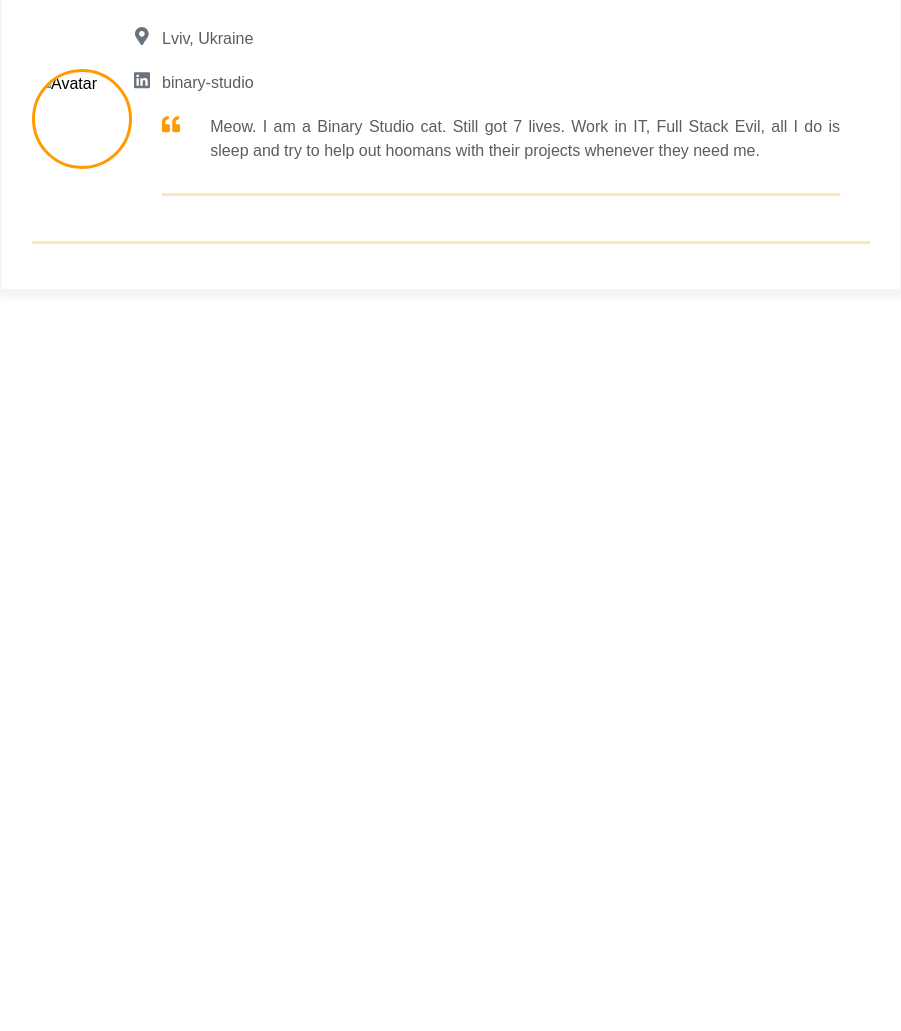
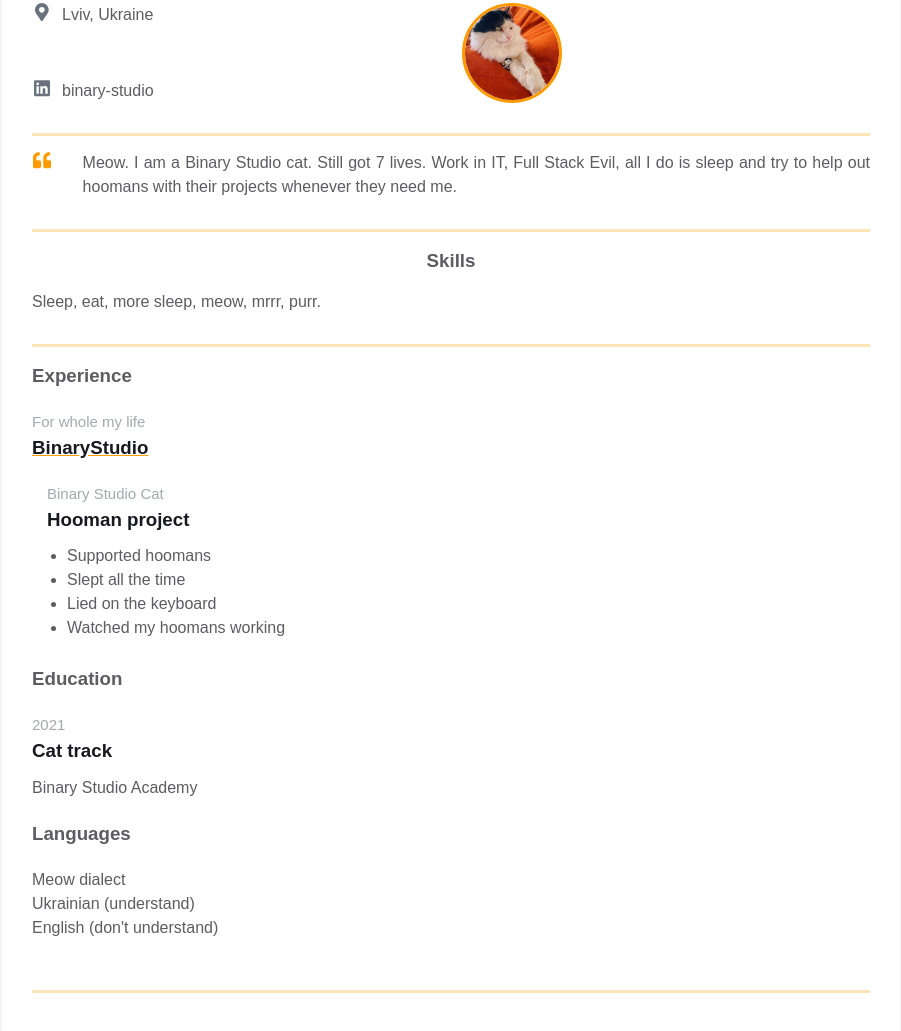
Before and after one commit to AppleCherryJaM/homepage-test, a plain HTML site: page index.html in a window 1280 px wide. Shown: the part 199-1230 px from the top of the page, without its empty margins (189-1090 px from the left). Before the commit the page ends 800 px from the top, so only its background shows below. Drawn offline with Linux system fonts and the light colour scheme.

Commit message:
Added content into index.html, added avatar

```diff
--- a/index.html
+++ b/index.html
@@ -7,7 +7,7 @@
 		<title>Résumé</title>
 	</head>
 	<body>
-		― Hello World! &#x1F609;
+		<!-- ― Hello World! &#x1F609; -->
 		<main>
 			<div class="resume">
 				<div class="container">
@@ -16,12 +16,6 @@
 						<h3 class="contact-info__sub-header">Senior Hooman Manager</h3>
 
 						<div class="contact_info_container fh">
-							<div class="contact-info__block"></div>
-
-							<div class="contact-info__block contact-info__block--center">
-								<img class="contact-info__avatar" src="assets/avatar.png" alt="Avatar">
-							</div>
-
 							<div class="contact-info__block">
 								<a href="" rel="author" class="contact-info__item">
 									<div class="contact-info__item-icon-wrapper">
@@ -43,6 +37,16 @@
 									</div>
 									<span>binary-studio</span>
 								</a>
+							</div>
+
+							<div class="contact-info__block contact-info__block--center">
+								<img class="contact-info__avatar" src="assets/avatar.png" alt="Avatar">
+							</div>
+
+							<div class="contact-info__block"></div>
+						</div>
+					</div>
+				</div>
 				<div class="container">
 					<div class="resume__block">
 						<div class="intro">
@@ -61,8 +65,65 @@
 						</div>
 					</div>
 				</div>
+				<div class="container">
+					<div class="resume__block">
+						<div class="skills">
+							<h3 class="skills__header">Skills</h3>
+							<p class="skills__text">Sleep, eat, more sleep, meow, mrrr, purr. </p>
+						</div>
+					</div>
+				</div>
+				<div class="container">
+					<div class="resume__block">
+						<div class="main-info fh">
+
+							<div class="experiences">
+								<h3 class="experiences__header">Experience</h3>
+								<div class="experiences__company">
+									<div class="experiences__company-header">
+										<span class="experiences__company-header-durability">For whole my life</span>
+										<h3 class="experiences__company-header-name">BinaryStudio</h3>
 									</div>
 
+									<div class="experiences__company-project">
+										<span class="experiences__company-project-role">Binary Studio Cat</span>
+										<h3 class="experiences__company-project-name">Hooman project</h3>
+										<ul class="experiences__company-project-responsibilities">
+											<li>Supported hoomans</li>
+											<li>Slept all the time</li>
+											<li>Lied on the keyboard</li>
+											<li>Watched my hoomans working</li>
+										</ul>
+									</div>
+								</div>
+								</div>
+							</div>
+
+							<div class="additional-info fv">
+								<div class="additional-info fv">
+									<div class="additional-info__education">
+										<h3 class="additional-info__education-header">Education</h3>
+										<div class="additional-info__education-university">
+											<span class="additional-info__education-university-durability">2021</span>
+											<h3 class="additional-info__education-university-speciality">Cat track</h3>
+											<p class="additional-info__education-university-name">Binary Studio Academy</p>
+										</div>
+									</div>
+
+									<div class="additional-info__languages">
+										<h3 class="additional-info__languages-header">Languages</h3>
+										<p class="additional-info__languages-item">
+											Meow dialect
+										</p>
+										<p class="additional-info__languages-item">
+											Ukrainian (understand)
+										</p>
+										<p class="additional-info__languages-item">
+											English (don't understand)
+										</p>
+									</div>
+								</div>
+							</div>
 						</div>
 					</div>
 				</div>
```
Also changed, not shown: assets/avatar.png (added). Lines whose indentation alone changed are shown as unchanged.
